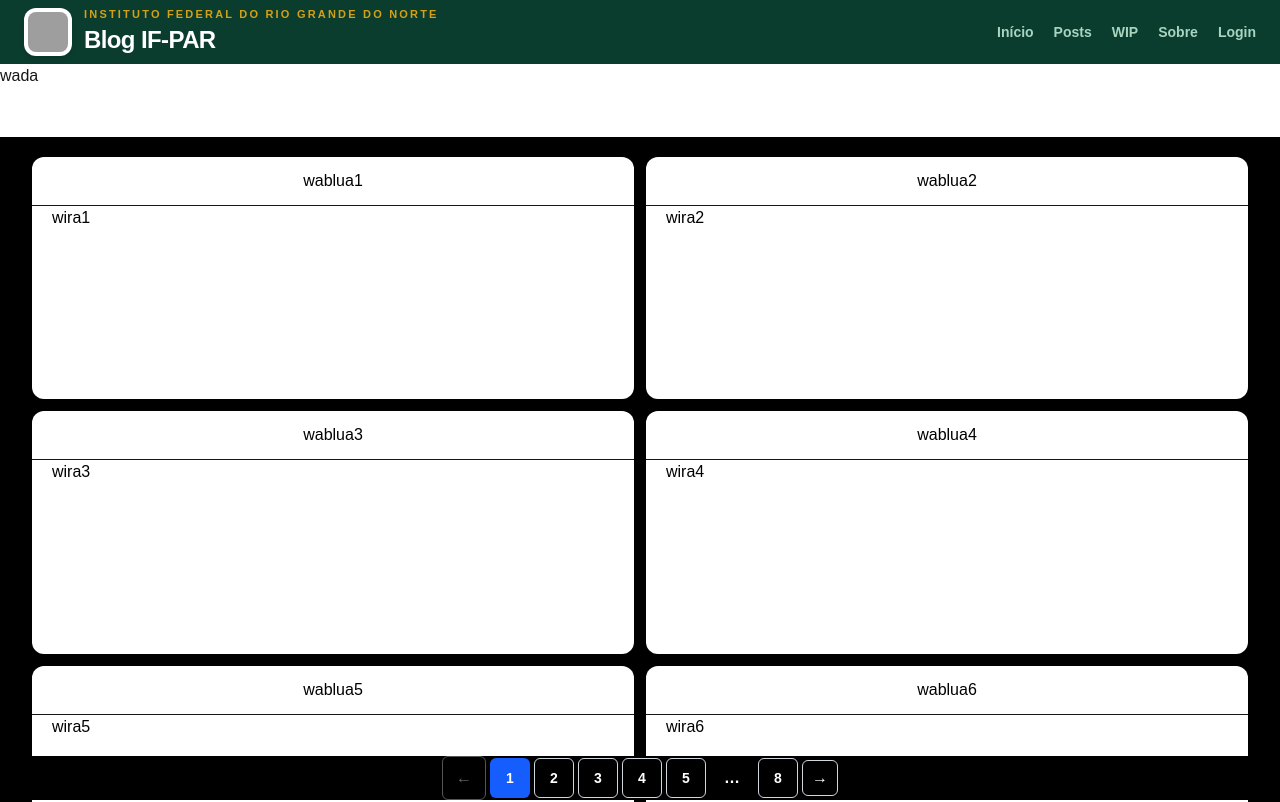
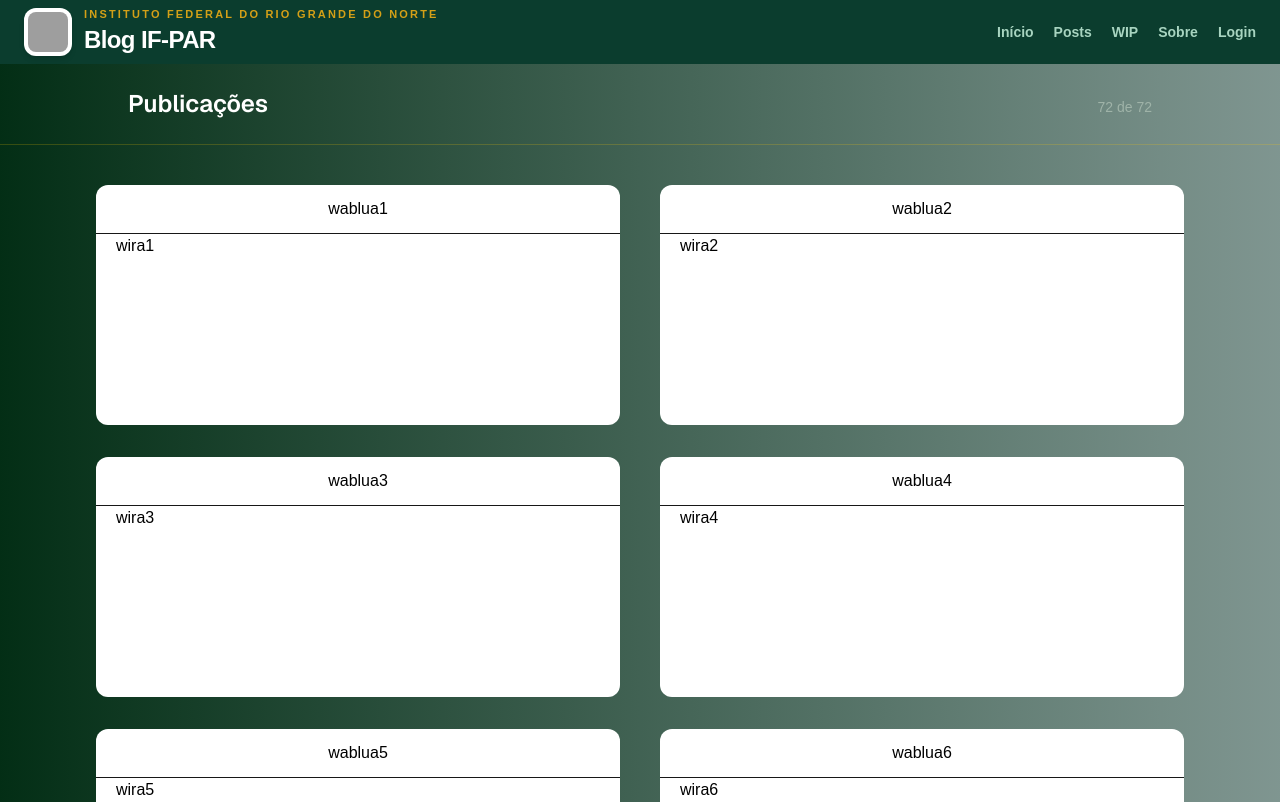
Before and after one commit to Flask-Web-Development/2026-grupo-11-brasilicio-gui-kaio, a Next.js app in the folder frontend/: page /blog in a window 1280 px wide. Shown: the top 802 px of the page. Built offline with nearby package versions, Linux system fonts and the light colour scheme; grey boxes are pictures that could not be loaded.

Commit message:
feat: added infinite scroll to pages in blog.

```diff
--- a/frontend/app/blog/BlogPage.tsx
+++ b/frontend/app/blog/BlogPage.tsx
@@ -1,31 +1,29 @@
-"use client"
+"use client";
 
-import { useMemo, useState, Suspense } from "react";
+import { useState, useCallback, useEffect, useRef } from "react";
 import { useRouter, useSearchParams } from "next/navigation";
 
-import Card from "./Card"
-import Paginator from "./Paginator";
-
+import Card from "./Card";
 
 //test block, substitute with real fetch when backend ready
-const tab_test1 = [
-  {id: 1, title: "wablua", body:"wira"},
-  {id: 2, title: "wablua2", body:"wira2"},
-  {id: 3, title: "wablua2", body:"wira2"},
-  {id: 4, title: "wablua2", body:"wira2"},
-  {id: 5, title: "wablua2", body:"wira2"},
-  {id: 6, title: "wablua2", body:"wira2"},
-  {id: 7, title: "wablua2", body:"wira2"},
-  {id: 8, title: "wablua2", body:"wira2"},
-]
+const data_test1 = [
+  { id: 1, title: "wablua", body: "wira" },
+  { id: 2, title: "wablua2", body: "wira2" },
+  { id: 3, title: "wablua2", body: "wira2" },
+  { id: 4, title: "wablua2", body: "wira2" },
+  { id: 5, title: "wablua2", body: "wira2" },
+  { id: 6, title: "wablua2", body: "wira2" },
+  { id: 7, title: "wablua2", body: "wira2" },
+  { id: 8, title: "wablua2", body: "wira2" },
+];
 
-const tab_test2 = [
-  {id: 1, title: "wablua", body:"wira"},
-  {id: 2, title: "wablua2", body:"wira2"},
-  {id: 3, title: "wablua2", body:"wira2"},
-]
+const data_test2 = [
+  { id: 1, title: "wablua", body: "wira" },
+  { id: 2, title: "wablua2", body: "wira2" },
+  { id: 3, title: "wablua2", body: "wira2" },
+];
 
-const tab_test = [
+const data_test = [
   { id: 1, title: "wablua1", body: "wira1" },
   { id: 2, title: "wablua2", body: "wira2" },
   { id: 3, title: "wablua3", body: "wira3" },
@@ -101,49 +99,106 @@ const tab_test = [
 ];
 //test block, substitute with real fetch when backend ready
 
-export default function BlogView(){
+export default function BlogView() {
+
+  const didInit = useRef(false);
+  // delete this fucker later, just here to avoid THAT BITCH FROM STRICT MODE
+
   const router = useRouter();
   const searchParams = useSearchParams();
 
-  const [currentPage, setCurrentPage] = useState( Math.max(1, Number(searchParams.get("page") ?? "1")) );
   const POSTS_PER_PAGE = 9;
+  const [posts, setPosts] = useState<typeof data_test>([]);
+  const [page, setPage] = useState(0);
+  const [isLoading, setIsLoading] = useState(false);
+  const [hasMore, setHasMore] = useState(true);
 
-  const totalPages = Math.ceil(tab_test.length / POSTS_PER_PAGE)
+  const loaderRef = useRef<HTMLDivElement | null>(null);
 
-  const currentPosts = useMemo(() => {
-    const start = (currentPage - 1) * POSTS_PER_PAGE;
-    return tab_test.slice(start, start + POSTS_PER_PAGE);
-  }, [tab_test, currentPage])
+  const totalPages = Math.ceil(data_test.length / POSTS_PER_PAGE);
 
-  function handlePageChange(page: number) {
-    const params = new URLSearchParams(searchParams.toString());
-    params.set("page", String(page));
-    router.push(`/blog?${params.toString()}`, { scroll: false });
-    setCurrentPage(page)
-  }
+  const loadMore = useCallback( async () => {
+    if (isLoading || !hasMore) return;
 
-  return(
-    <Suspense fallback={null}>
-      <div className="flex h-full flex-col">
-        <div className="flex h-[5rem] bg-white">
-          wada
-        </div>
+    setIsLoading(true);
 
-        <div className="grid grid-cols-1 md:grid-cols-2 h-full gap-3 px-8 py-5 bg-black">
-          {currentPosts.map( (posts) => (
-            //<p>{posts.title} - {posts.body}</p>
-            <Card key={posts.id} title={posts.title} body={posts.body}/>
-          ))}
-        </div>
+    const nextPage = page + 1;
+    const start = (nextPage - 1) * POSTS_PER_PAGE;
+    const nextSlice = data_test.slice(start, start + POSTS_PER_PAGE);
 
-        <div className="flex h-[3rem] justify-center items center bg-black text-white font-semibold sticky bottom-0">
-          <Paginator
-          currentPage={currentPage}
-          totalPages={totalPages}
-          onPageChange={handlePageChange}
-          />
+    setPosts((prev) => [...prev, ...nextSlice]);
+    setPage(nextPage);
+    setHasMore(nextPage < totalPages);
+    setIsLoading(false);
+  }, [page, isLoading, hasMore, totalPages])
+
+  useEffect(() => {
+    if (didInit.current) return; // delete this fucker later
+    didInit.current = true; // delete this fucker later
+    loadMore();
+  }, []);
+
+  useEffect(() => {
+    const self = loaderRef.current;
+    if(!self) return;
+
+    const observer = new IntersectionObserver(
+      (entries) => {
+        if (entries[0].isIntersecting){
+          loadMore();
+        }
+      },
+      {
+        root:null,
+        rootMargin: "300px",
+        threshold: 0,
+      }
+    );
+
+    observer.observe(self);
+    return () => observer.disconnect();
+  }, [loadMore])
+
+  return (
+    <div className="h-full flex flex-col bg-linear-to-r from-green-950 to-emerald-950/50">
+
+      <div className="border-b border-yellow-400/20 px-8 py-6">
+        <div className="mx-auto flex max-w-5xl items-baseline justify-between">
+          <h2 className="font-sans text-2xl font-semibold text-white">
+            Publicações
+          </h2>
+          <span className="text-sm text-[#9FB3A8]">
+            {posts.length} de {data_test.length}
+          </span>
         </div>
       </div>
-    </Suspense>
+
+      {/* Grid de posts */}
+      <div className="mx-auto grid w-[90%] grid-cols-1 gap-x-10 gap-y-8 px-8 py-10 md:grid-cols-2">
+        {posts.map((post) => (
+          <Card key={post.id} title={post.title} body={post.body} />
+        ))}
+      </div>
+
+      <div ref={loaderRef} className="h-10 w-full" />
+
+      {isLoading && (
+        <div
+          className="flex items-center justify-center gap-2 py-8 text-sm text-white"
+        >
+          <span className="h-1.5 w-1.5 animate-pulse rounded-full bg-amber-400/90" />
+          Carregando mais publicações
+        </div>
+      )}
+
+      {!hasMore && posts.length > 0 && (
+        <div className="flex flex-col items-center gap-2 py-10">
+          <span className="h-px w-120 bg-yellow-500/40" />
+          <p className="text-sm italic text-lime-100/50">
+            Isso é tudo por enquanto.
+          </p>
+        </div>
+      )}
+    </div>
   );
 }
--- a/frontend/app/blog/PaginationRange.tsx
+++ /dev/null
@@ -1,49 +0,0 @@
-// hooks/usePaginationRange.ts
-import { useMemo } from "react";
-
-const DOTS = "..." as const;
-
-interface UsePaginationRangeProps {
-  totalPages: number;
-  currentPage: number;
-  siblingCount?: number; // quantas páginas mostrar de cada lado da atual
-}
-
-export function usePaginationRange({
-  totalPages,
-  currentPage,
-  siblingCount = 1,
-}: UsePaginationRangeProps): (number | typeof DOTS)[] {
-  return useMemo(() => {
-    const totalPageNumbers = siblingCount * 2 + 5;
-
-    if (totalPageNumbers >= totalPages) {
-      return Array.from({ length: totalPages }, (_, i) => i + 1);
-    }
-
-    const leftSiblingIndex = Math.max(currentPage - siblingCount, 1);
-    const rightSiblingIndex = Math.min(currentPage + siblingCount, totalPages);
-
-    const shouldShowLeftDots = leftSiblingIndex > 2;
-    const shouldShowRightDots = rightSiblingIndex < totalPages - 1;
-
-    if (!shouldShowLeftDots && shouldShowRightDots) {
-      const leftRange = Array.from({ length: 3 + siblingCount * 2 }, (_, i) => i + 1);
-      return [...leftRange, DOTS, totalPages];
-    }
-
-    if (shouldShowLeftDots && !shouldShowRightDots) {
-      const rightRange = Array.from(
-        { length: 3 + siblingCount * 2 },
-        (_, i) => totalPages - (3 + siblingCount * 2) + i + 1
-      );
-      return [1, DOTS, ...rightRange];
-    }
-
-    const middleRange = Array.from(
-      { length: rightSiblingIndex - leftSiblingIndex + 1 },
-      (_, i) => leftSiblingIndex + i
-    );
-    return [1, DOTS, ...middleRange, DOTS, totalPages];
-  }, [totalPages, currentPage, siblingCount]);
-}
--- a/frontend/app/blog/Paginator.tsx
+++ /dev/null
@@ -1,66 +0,0 @@
-// components/Pagination.tsx
-import { usePaginationRange } from "./PaginationRange";
-
-interface PaginationProps {
-  currentPage: number;
-  totalPages: number;
-  onPageChange: (page: number) => void;
-}
-
-export default function Paginator({ currentPage, totalPages, onPageChange }: PaginationProps) {
-  const range = usePaginationRange({ currentPage, totalPages });
-
-  return (
-    <nav className="flex items-center justify-center gap-1">
-      {/* Seta esquerda */}
-      <button
-        onClick={() => onPageChange(currentPage - 1)}
-        disabled={currentPage === 1}
-        className="
-          flex size-10 md:size-11
-          items-center justify-center rounded-md border border-gray-300
-          text-white transition
-          hover:bg-gray-100 hover:text-gray-600
-          disabled:cursor-not-allowed disabled:opacity-40
-        "
-      >
-        &#8592;
-      </button>
-
-      {range.map((item, idx) =>
-        item === "..." ? (
-          <span key={`dots-${idx}`} className="flex size-10 md:size-11  items-center justify-center text-white">
-            …
-          </span>
-        ) : (
-          <button
-            key={item}
-            onClick={() => onPageChange(item)}
-            aria-current={item === currentPage ? "page" : undefined}
-            className={`flex size-9 md:size-10 items-center justify-center rounded-md text-sm transition
-              ${item === currentPage
-                ? "bg-blue-600 text-white font-bold"
-                : "border border-gray-300 text-white hover:bg-gray-100 hover:text-gray-600 font-semibold"
-              }`}
-          >
-            {item}
-          </button>
-        )
-      )}
-
-      {/* Seta direita */}
-      <button
-        onClick={() => onPageChange(currentPage + 1)}
-        disabled={currentPage === totalPages}
-        className="
-          flex h-9 w-9 items-center justify-center rounded-md border border-gray-300
-          text-white transition
-          hover:bg-gray-100 hover:text-gray-600
-          disabled:cursor-not-allowed disabled:opacity-40
-        "
-      >
-        &#8594;
-      </button>
-    </nav>
-  );
-}
```
